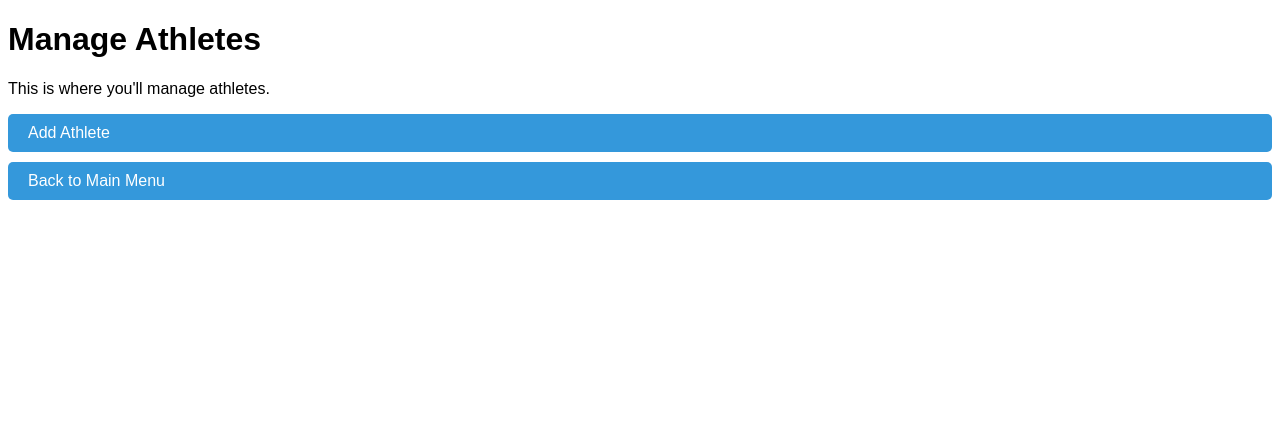
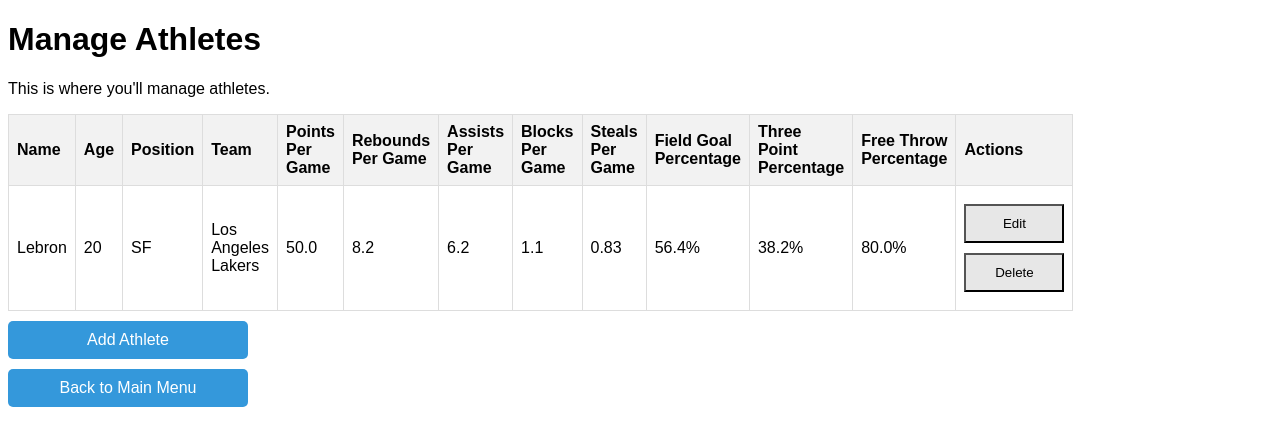
Before and after one commit to asbradley/348_Project, a Flask app: page /athletes in a window 1280 px wide. Shown: the top 446 px of the page. Run offline with Flask 3, Linux system fonts and the light colour scheme.

Commit message:
Added functionality for deleting an athlete and edit their stats as well.

```diff
--- a/app.py
+++ b/app.py
@@ -25,7 +25,6 @@ with app.app_context():
     db.create_all()
 
 
-
 if __name__ == "__main__":
     app.run(debug=True)
 
--- a/routes.py
+++ b/routes.py
@@ -12,7 +12,9 @@ def welcome():
 
 @app.route('/athletes')
 def manage_athletes():
-    return render_template('athletes/manage_athletes.html')
+
+    athletes = Athlete.query.all()
+    return render_template('athletes/manage_athletes.html', athletes=athletes)
 
 
 @app.route('/coaches')
@@ -90,3 +92,45 @@ def add_athlete():
     teams = Team.query.all()
 
     return render_template('athletes/add_athlete.html', teams=teams)
+
+
+@app.route('/edit_athlete/<int:athlete_id>', methods=['GET', 'POST'])
+def edit_athlete(athlete_id):
+    athlete = Athlete.query.get_or_404(athlete_id)
+
+    if request.method == 'POST':
+        # Update athlete stats with form data
+        athlete.points_per_game = request.form['points_per_game']
+        athlete.rebounds_per_game = request.form['rebounds_per_game']
+        athlete.assists_per_game = request.form['assists_per_game']
+        athlete.blocks_per_game = request.form['blocks_per_game']
+        athlete.steals_per_game = request.form['steals_per_game']
+        athlete.field_goal_percentage = request.form['field_goal_percentage']
+        athlete.three_point_percentage = request.form['three_point_percentage']
+        athlete.free_throw_percentage = request.form['free_throw_percentage']
+
+        # Commit changes to the database
+        db.session.commit()
+
+        return render_template(
+            'success.html',
+            message="Athlete Editted successfully!",
+            redirect_url = url_for('manage_athletes'),
+            redirect_text = 'Go back to Manage Athletes'
+        )
+
+    return render_template('athletes/edit_athlete.html', athlete=athlete)
+
+
+@app.route('/delete_athlete/<int:athlete_id>', methods=['POST'])
+def delete_athlete(athlete_id):
+    athlete = Athlete.query.get_or_404(athlete_id)
+    db.session.delete(athlete)
+    db.session.commit()
+
+    return render_template(
+        'success.html',
+        message="Athlete Deleted Successfully!",
+        redirect_url = url_for('manage_athletes'),
+        redirect_text = "Go back to Manage Athletes"
+    )
--- a/templates/athletes/manage_athletes.html
+++ b/templates/athletes/manage_athletes.html
@@ -8,7 +8,7 @@
         body { font-family: Arial, sans-serif; }
         .menu-button {
           display: block;
-          margin: 10px auto;
+          margin: 10px 0;
           padding: 10px 20px;
           background-color: #3498db;
           color: white;
@@ -16,6 +16,34 @@
           border-radius: 5px;
           cursor: pointer;
           text-decoration: none;
+          width: 200px;
+          text-align: center;
+        }
+
+        .action-buttons {
+            display: block;
+            margin: 10px 0;
+            padding: 10px 20px;
+            background-color: #e7e7e7;
+            color: black;
+            width: 100px;
+            cursor: pointer;
+            text-align: center;
+
+        }
+        table {
+            width: 80%;
+            max-width: 800px;
+            border-collapse: collapse;
+            margin-top: 20px auto;
+        }
+        th, td {
+            border: 1px solid #ddd;
+            padding: 8px;
+            text-align: left;
+        }
+        th {
+            background-color: #f2f2f2;
         }
     </style>
 </head>
@@ -24,11 +52,55 @@
     <p>This is where you'll manage athletes.</p>
 
 
-    <!--   THIS IS WHERE I NEED TO ADD ADDITIONAL LINKS   -->
+    <!-- Athlete Management Table -->
+    <table>
+        <thead>
+            <tr>
+                <th>Name</th>
+                <th>Age</th>
+                <th>Position</th>
+                <th>Team</th>
+                <th>Points Per Game</th>
+                <th>Rebounds Per Game</th>
+                <th>Assists Per Game</th>
+                <th>Blocks Per Game</th>
+                <th>Steals Per Game</th>
+                <th>Field Goal Percentage</th>
+                <th>Three Point Percentage</th>
+                <th>Free Throw Percentage</th>
+                <th>Actions</th>
+            </tr>
+        </thead>
+        <tbody>
+            {% for athlete in athletes %}
+            <tr>
+                <td>{{ athlete.name }}</td>
+                <td>{{ athlete.age }}</td>
+                <td>{{ athlete.position }}</td>
+                <td>{{ athlete.team.name }}</td>
+                <td>{{ athlete.points_per_game }}</td>
+                <td>{{ athlete.rebounds_per_game }}</td>
+                <td>{{ athlete.assists_per_game }}</td>
+                <td>{{ athlete.blocks_per_game }}</td>
+                <td>{{ athlete.steals_per_game }}</td>
+                <td>{{ athlete.field_goal_percentage }}%</td>
+                <td>{{ athlete.three_point_percentage }}%</td>
+                <td>{{ athlete.free_throw_percentage }}%</td>
+                <td>
+                    <form action="{{ url_for('edit_athlete', athlete_id=athlete.id) }}" method="GET" style="display:inline;">
+                        <button type="submit" class="action-buttons">Edit</button>
+                    </form>
+                    <form action="{{ url_for('delete_athlete', athlete_id=athlete.id) }}" method="POST" style="display:inline;">
+                        <button type="submit" onclick="return confirm('Are you sure you want to delete this athlete?');" class="action-buttons">Delete</button>
+                    </form>
+                </td>
+            </tr>
+            {% endfor %}
+        </tbody>
+    </table>
+
     <a href="{{ url_for('add_athlete') }}" class="menu-button">Add Athlete</a>
 
-
-
     <a href="{{ url_for('welcome') }}" class="menu-button">Back to Main Menu</a>
-    </body>
+</body>
 </html>
```
Also changed, not shown: templates/athletes/edit_athlete.html (added, +48 -0 lines), instance/recruitment.db.
